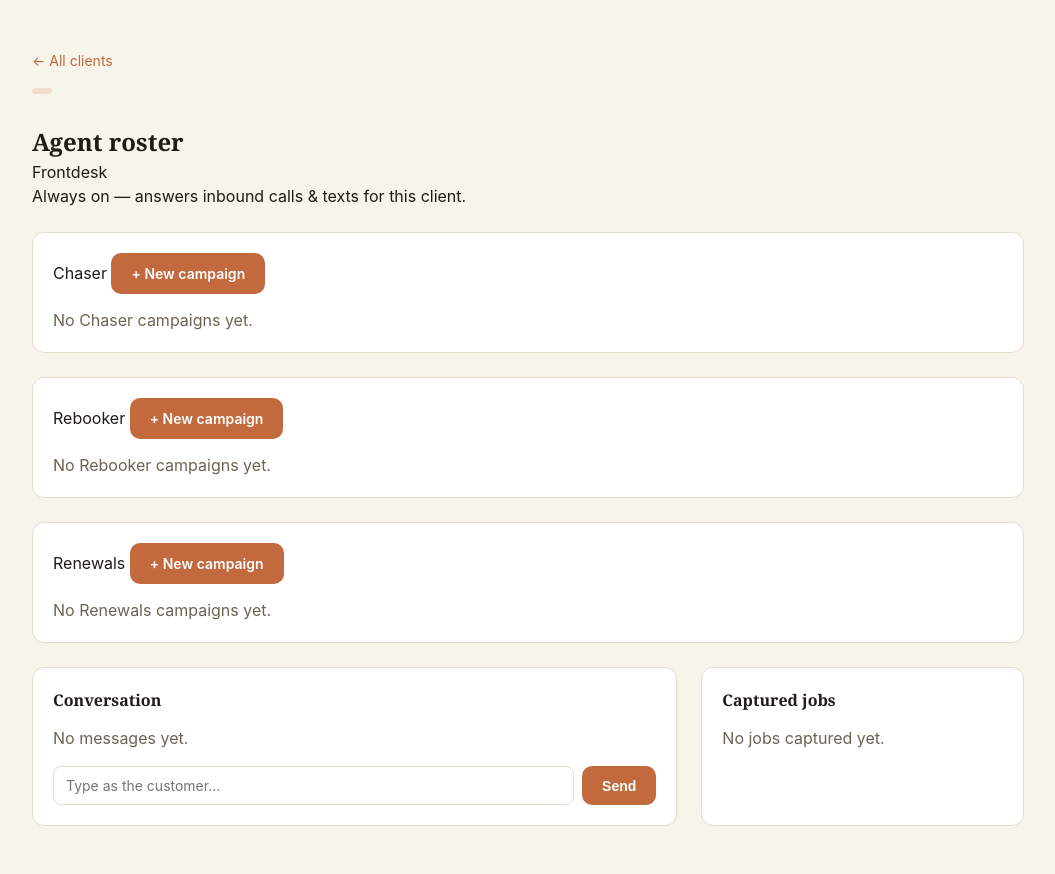
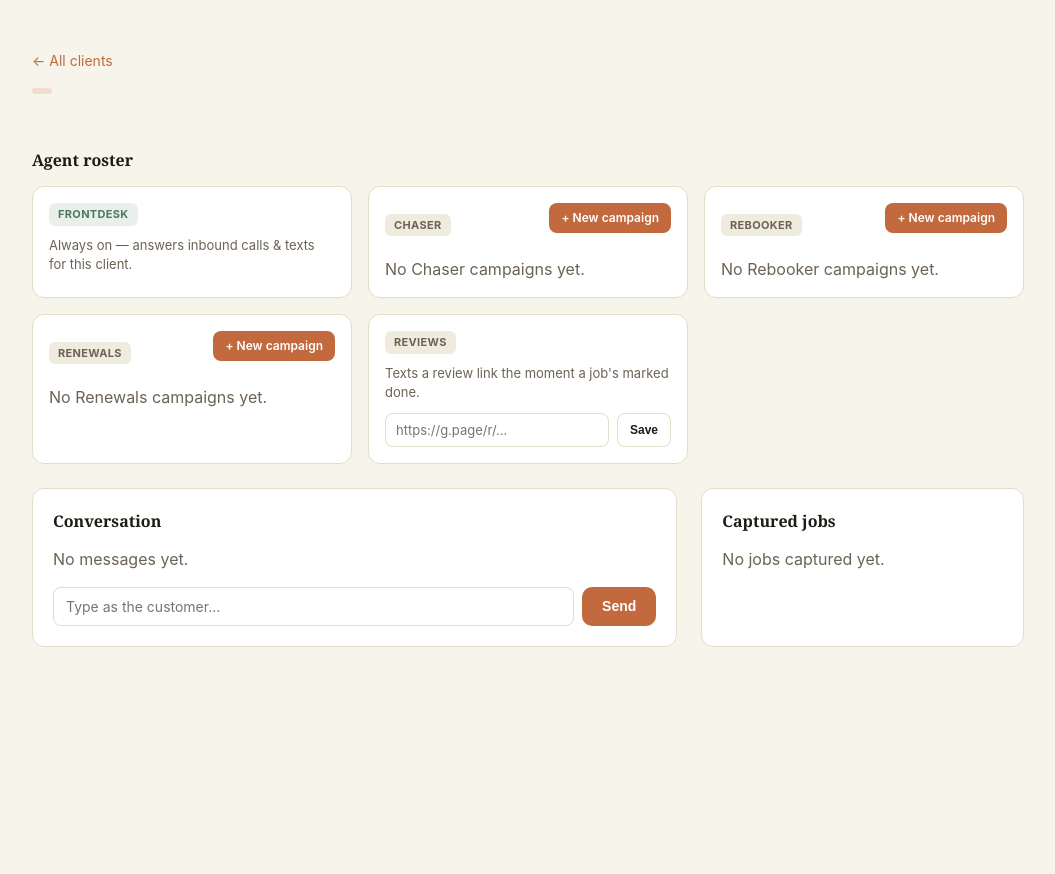
Before and after one commit to nandanreddy077-spec/roster, a FastAPI app: page /clients/1 in a window 1280 px wide. Shown: the part 65-939 px from the top of the page, without its empty margins (112-1167 px from the left). After the commit the page ends 712 px from the top, so only its background shows below. Run offline with FastAPI, Linux system fonts and the light colour scheme.

Commit message:
Add review-link setting to the Reviews feature tile

```diff
--- a/agent/app.py
+++ b/agent/app.py
@@ -95,6 +95,16 @@ def create_client(
         session.commit()
         session.refresh(client)
     return RedirectResponse(f"/clients/{client.id}", status_code=303)
+
+
+@app.post("/clients/{client_id}/review-link")
+def set_review_link(client_id: int, review_link: str = Form(...)):
+    with Session(engine) as session:
+        client = session.get(Client, client_id)
+        client.review_link = review_link.strip() or None
+        session.add(client)
+        session.commit()
+    return RedirectResponse(f"/clients/{client_id}", status_code=303)
 
 
 @app.get("/clients/{client_id}/recovery/new")
--- a/agent/static/styles.css
+++ b/agent/static/styles.css
@@ -74,6 +74,19 @@ a { color: var(--accent); text-decoration: none; }
   box-shadow: 0 1px 2px rgba(31, 27, 22, 0.04);
 }
 .client-card h3 { color: var(--text); font-size: 17px; margin-bottom: 8px; }
+
+.agent-badges { display: flex; flex-wrap: wrap; gap: 6px; margin-top: 12px; }
+.agent-badge {
+  display: inline-block;
+  font-size: 11px;
+  font-weight: 700;
+  text-transform: uppercase;
+  letter-spacing: 0.03em;
+  padding: 3px 9px;
+  border-radius: 6px;
+}
+.agent-badge-active { background: rgba(75, 122, 91, 0.12); color: var(--good); }
+.agent-badge-off { background: var(--bg-alt); color: var(--text-dim); }
 
 /* Form */
 .form {
@@ -181,15 +194,33 @@ a { color: var(--accent); text-decoration: none; }
 .job-urgency.same_day { background: rgba(194, 105, 61, 0.12); color: var(--accent); }
 .job-urgency.routine { background: rgba(75, 122, 91, 0.12); color: var(--good); }
 
-.recovery-panel {
+.recovery-panel .btn { margin-bottom: 14px; }
+
+/* Agent roster (client detail) — one tile per agent type, scales as more agents ship */
+.agent-roster { margin-top: 24px; }
+.agent-roster-heading { font-size: 16px; margin-bottom: 14px; }
+.agent-roster-grid {
+  display: grid;
+  grid-template-columns: repeat(auto-fit, minmax(240px, 1fr));
+  gap: 16px;
+}
+.agent-tile {
   background: var(--card);
   border: 1px solid var(--border);
   border-radius: 12px;
-  padding: 20px;
-  margin-top: 24px;
+  padding: 16px;
 }
-.recovery-panel h2 { font-size: 16px; margin-bottom: 14px; }
-.recovery-panel .btn { margin-bottom: 14px; }
+.agent-tile-head {
+  display: flex;
+  align-items: center;
+  justify-content: space-between;
+  flex-wrap: wrap;
+  gap: 8px;
+  margin-bottom: 10px;
+}
+.agent-tile-desc { color: var(--text-dim); font-size: 13px; }
+
+.btn-small { padding: 6px 12px; font-size: 12px; border-radius: 8px; }
 
 .job-urgency.status-pending { background: var(--bg-alt); color: var(--text-dim); }
 .job-urgency.status-awaiting_slot { background: rgba(194, 105, 61, 0.12); color: var(--accent); }
@@ -197,6 +228,19 @@ a { color: var(--accent); text-decoration: none; }
 .job-urgency.status-declined { background: rgba(176, 71, 62, 0.12); color: var(--bad); }
 .job-urgency.status-no_response { background: var(--bg-alt); color: var(--soon); }
 
+.btn-secondary { background: transparent; color: var(--text); border: 1px solid var(--border); }
+.btn-secondary:hover { border-color: var(--accent); color: var(--accent); }
+
+.review-link-form { display: flex; gap: 8px; margin-top: 10px; }
+.review-link-form input {
+  flex: 1;
+  font-size: 13px;
+  padding: 8px 10px;
+  border: 1px solid var(--border);
+  border-radius: 8px;
+  font-family: inherit;
+}
+
 @media (max-width: 720px) {
   .client-list { grid-template-columns: 1fr; }
   .detail-grid { grid-template-columns: 1fr; }
--- a/agent/templates/client_detail.html
+++ b/agent/templates/client_detail.html
@@ -31,6 +31,19 @@
       {% if not campaigns_by_face[face] %}<p class="empty">No {{ face_display_names[face] }} campaigns yet.</p>{% endif %}
     </div>
     {% endfor %}
+
+    <div class="agent-tile">
+      <div class="agent-tile-head">
+        <span class="agent-badge {{ 'agent-badge-active' if client.review_link else 'agent-badge-off' }}">
+          Reviews{% if client.review_link %} &middot; on{% endif %}
+        </span>
+      </div>
+      <p class="agent-tile-desc">Texts a review link the moment a job's marked done.</p>
+      <form method="post" action="/clients/{{ client.id }}/review-link" class="review-link-form">
+        <input type="url" name="review_link" placeholder="https://g.page/r/..." value="{{ client.review_link or '' }}">
+        <button class="btn btn-secondary btn-small" type="submit">Save</button>
+      </form>
+    </div>
   </div>
 </section>
 
```
Also changed, not shown: agent/tests/test_recovery_endpoint.py (+21 -1 lines).
